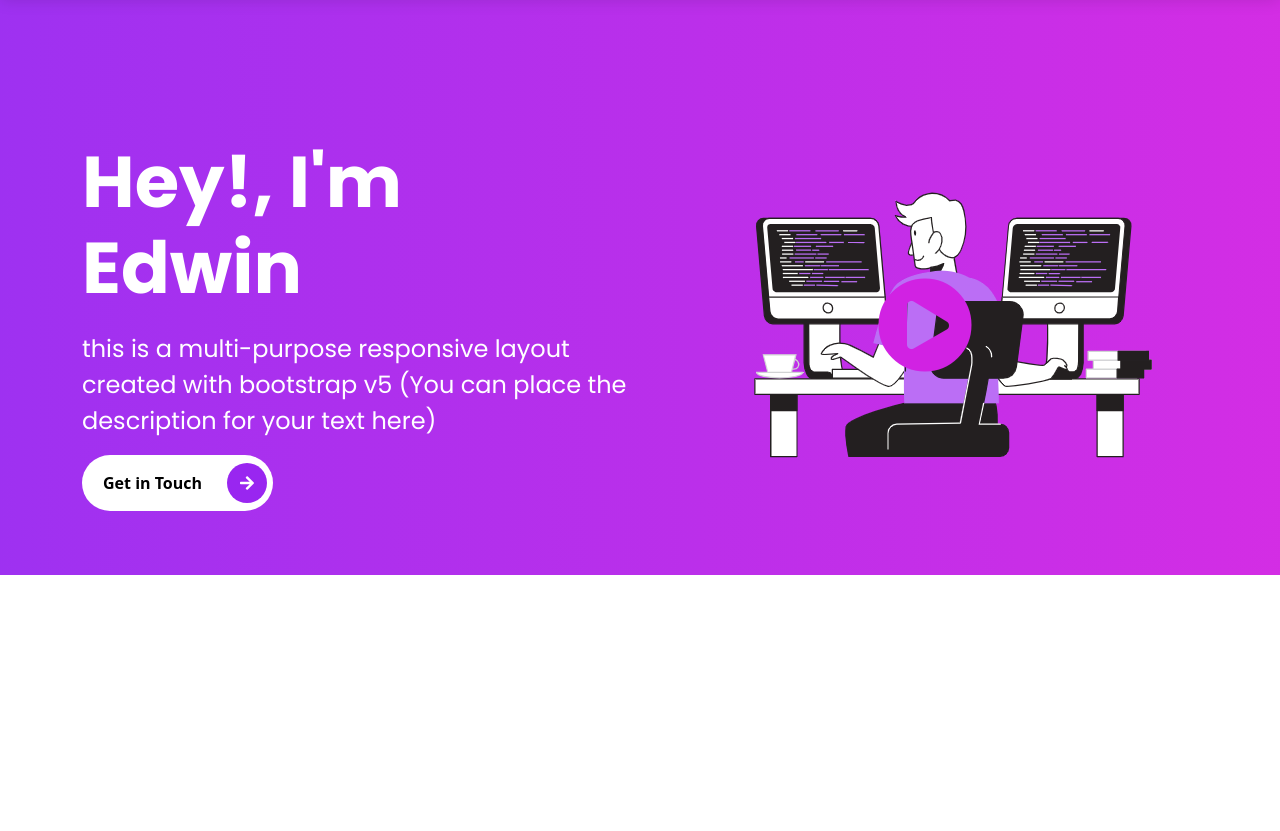
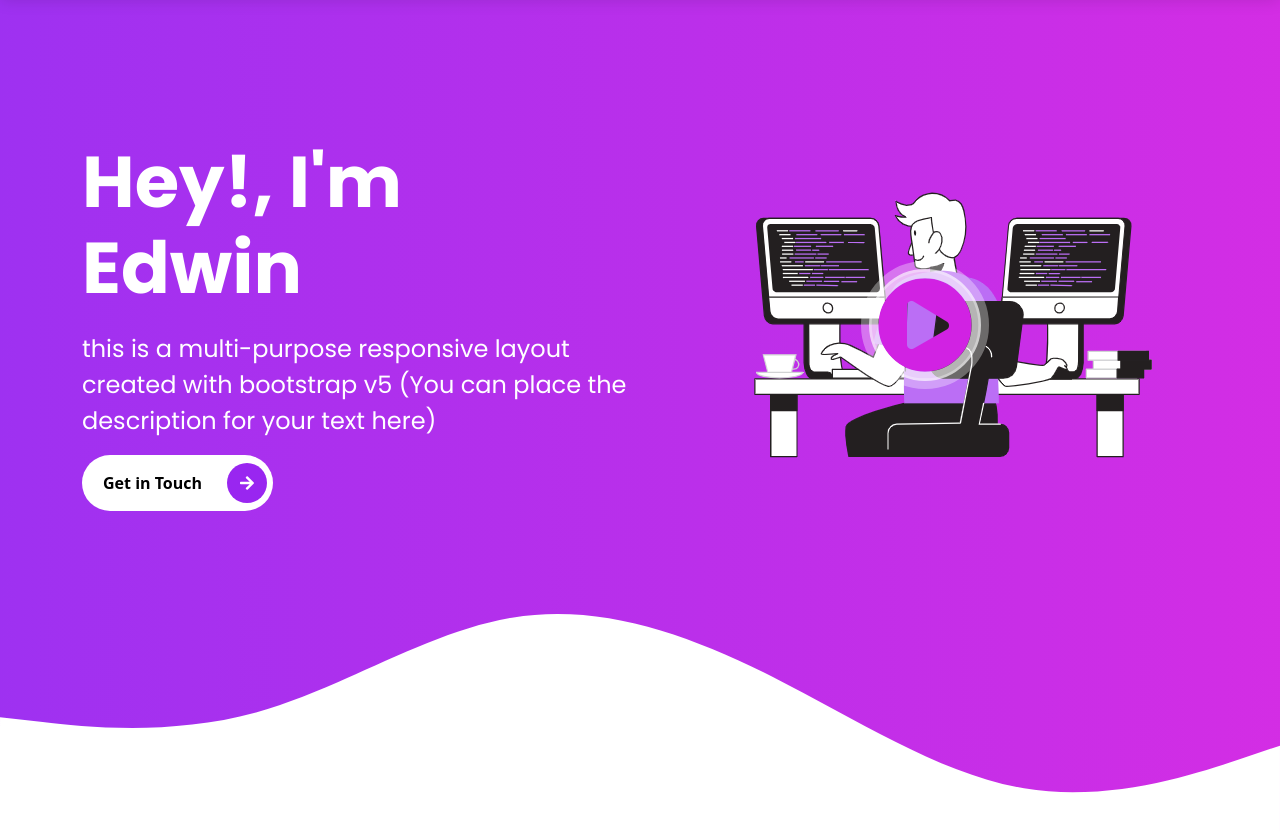
Before and after one commit to eddieash0007/bs5_sass, a website: page index.html in a window 1280 px wide. Shown: the part 85-916 px from the top of the page. Before the commit the page ends 800 px from the top, so only its background shows below. Drawn offline with Linux system fonts and the light colour scheme.

Commit message:
play button animation completed

```diff
--- a/index.html
+++ b/index.html
@@ -73,11 +73,14 @@
                   <span>
                     <i class="fas fa-play-circle"></i>
                   </span>
+                  <span class="border-animation border-animation--border-1"></span>
+                  <span class="border-animation border-animation--border-2"></span>
                 </a>
               </div>
             </div>
           </div>
         </div>
+        <svg xmlns="http://www.w3.org/2000/svg" viewBox="0 0 1440 320"><path fill="#ffffff" fill-opacity="1" d="M0,160L48,165.3C96,171,192,181,288,154.7C384,128,480,64,576,48C672,32,768,64,864,112C960,160,1056,224,1152,240C1248,256,1344,224,1392,208L1440,192L1440,320L1392,320C1344,320,1248,320,1152,320C1056,320,960,320,864,320C768,320,672,320,576,320C480,320,384,320,288,320C192,320,96,320,48,320L0,320Z"></path></svg>
       </section>
 
 
--- a/scss/components/_animations.scss
+++ b/scss/components/_animations.scss
@@ -0,0 +1,12 @@
+// pulse border
+@keyframes pulse-border {
+    0%{
+        transform: scale(1);
+        opacity: 1;
+    }
+    100% {
+        transform: scale(1.5);
+        opacity: 0;
+    }
+
+}
--- a/scss/sections/_intro-section.scss
+++ b/scss/sections/_intro-section.scss
@@ -24,3 +24,21 @@
         }
     }
 }
+
+.border-animation{
+    position: absolute;
+    top: 0;
+    left: 0;
+    width: 6rem;
+    height:6rem;
+    border: 0.55rem solid $white;
+    border-radius: 50%;
+    animation: pulse-border 1.5s linear infinite;
+
+    &--border-1{
+        animation-delay: 1s;
+    }
+    &--border-2{
+        animation-delay: 1.5s;
+    }
+}
```
Also changed, not shown: assets/css/style.css, 1 other file.
